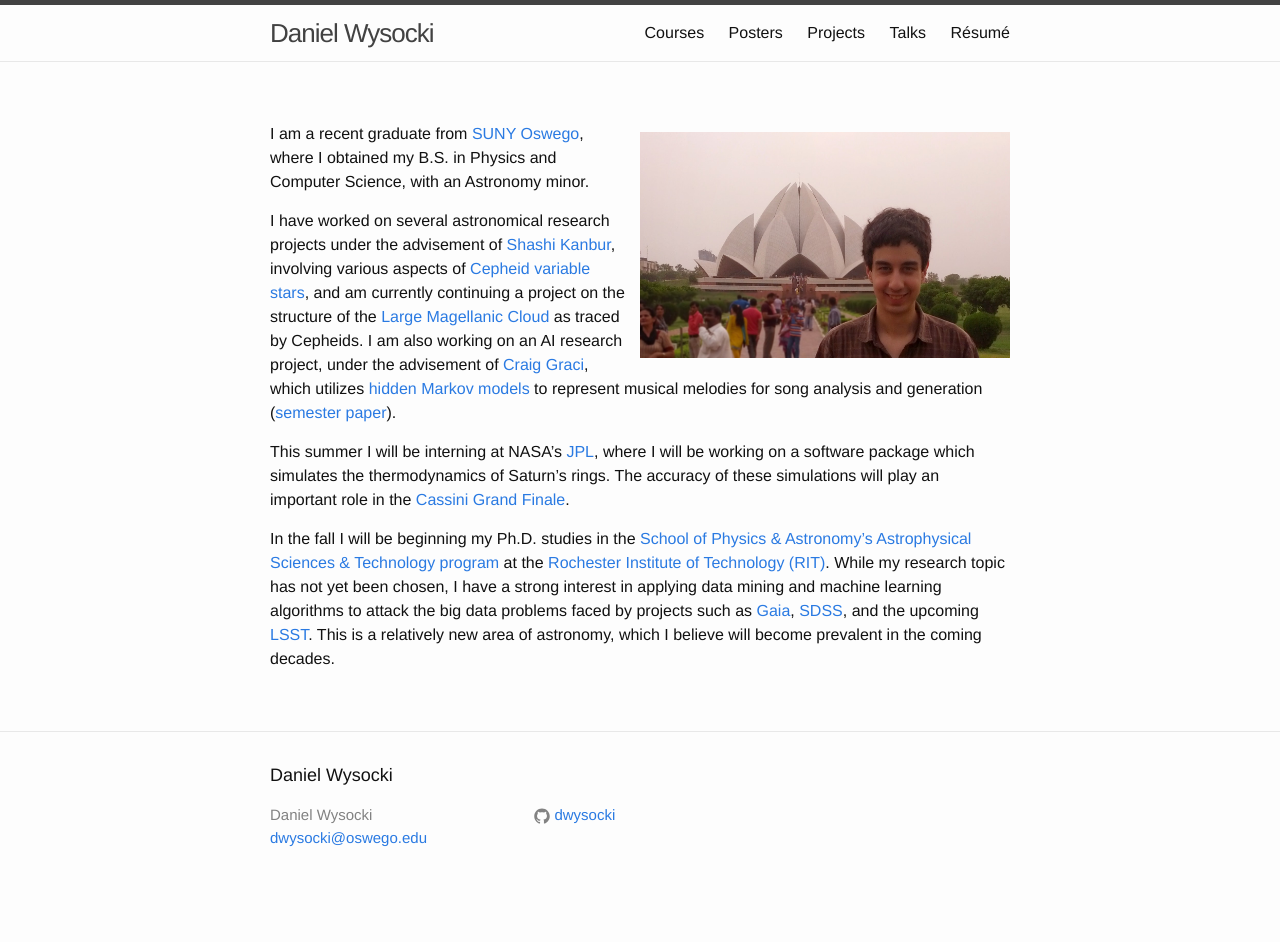
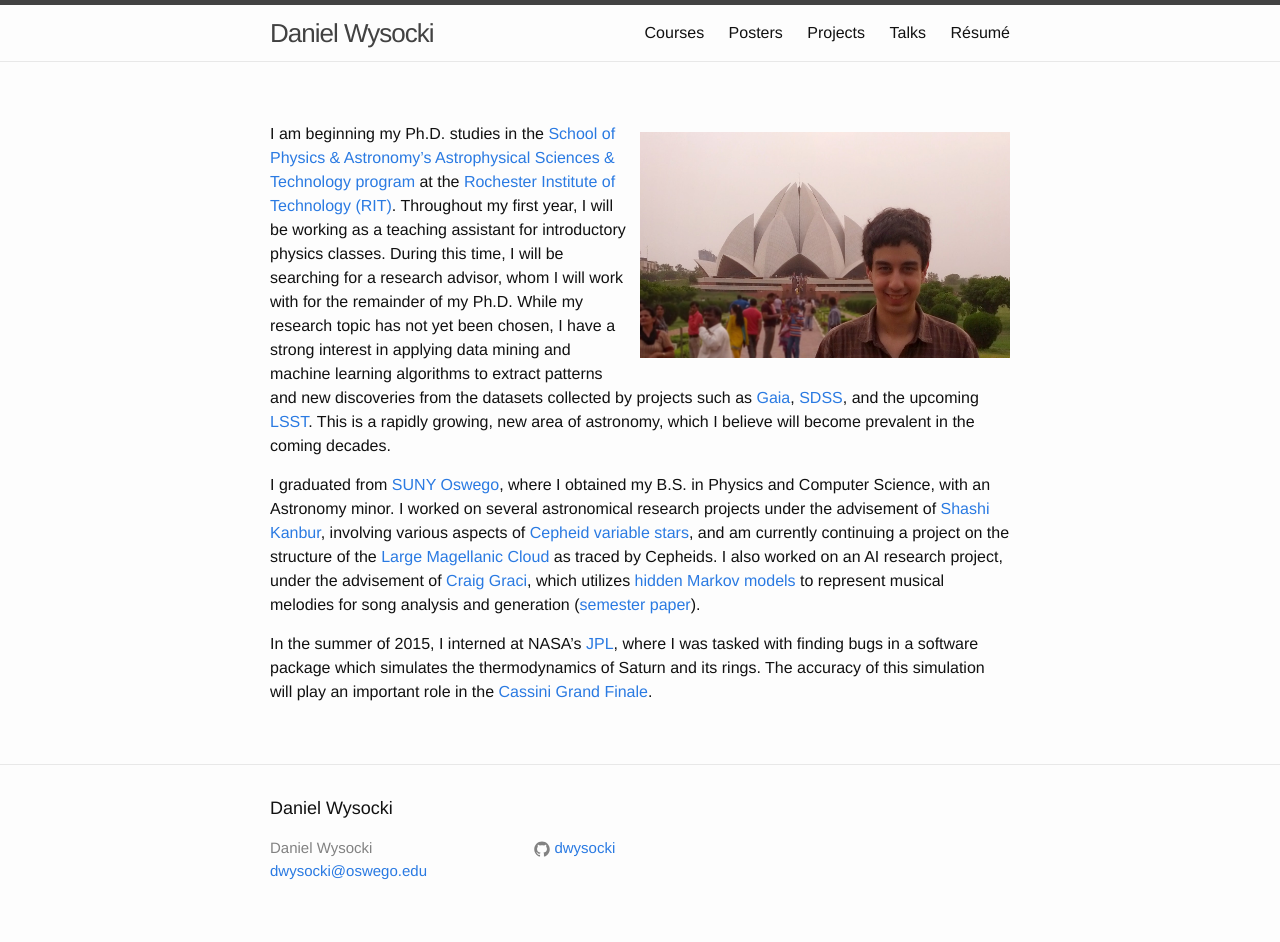
Before and after one commit to dwysocki/dwysocki.github.io, a Jekyll site: the page built from index.md, in a window 1280 px wide. Built offline with Jekyll 4.4.1, drawn with Linux system fonts in a browser that asks for light colours; before the commit the page ends 909 px from its top, so only the background shows below that.

Commit message:
Updating website with new index and resume

```diff
--- a/index.md
+++ b/index.md
@@ -7,10 +7,8 @@ layout: page
 </div>
 
 
-I am a recent graduate from [SUNY Oswego](http://www.oswego.edu), where I obtained my B.S. in Physics and Computer Science, with an Astronomy minor.
+I am beginning my Ph.D. studies in the [School of Physics & Astronomy's](http://www.rit.edu/~w-physic/) [Astrophysical Sciences & Technology program](https://www.rit.edu/cos/astrophysics/) at the [Rochester Institute of Technology (RIT)](https://www.rit.edu/). Throughout my first year, I will be working as a teaching assistant for introductory physics classes. During this time, I will be searching for a research advisor, whom I will work with for the remainder of my Ph.D. While my research topic has not yet been chosen, I have a strong interest in applying data mining and machine learning algorithms to extract patterns and new discoveries from the datasets collected by projects such as [Gaia](http://sci.esa.int/gaia/), [SDSS](http://www.sdss.org/), and the upcoming [LSST](http://www.lsst.org/lsst/). This is a rapidly growing, new area of astronomy, which I believe will become prevalent in the coming decades.
 
-I have worked on several astronomical research projects under the advisement of [Shashi Kanbur](http://oswego.edu/~kanbur), involving various aspects of [Cepheid variable stars](https://en.wikipedia.org/wiki/Cepheid_variable), and am currently continuing a project on the structure of the [Large Magellanic Cloud](https://en.wikipedia.org/wiki/Large_Magellanic_Cloud) as traced by Cepheids. I am also working on an AI research project, under the advisement of [Craig Graci](http://http://www.cs.oswego.edu/~blue/), which utilizes [hidden Markov models](https://en.wikipedia.org/wiki/Hidden_Markov_model) to represent musical melodies for song analysis and generation ([semester paper](http://dwysocki.github.io/csc466/assets/papers/semester-paper.pdf)).
+I graduated from [SUNY Oswego](http://www.oswego.edu), where I obtained my B.S. in Physics and Computer Science, with an Astronomy minor. I worked on several astronomical research projects under the advisement of [Shashi Kanbur](http://oswego.edu/~kanbur), involving various aspects of [Cepheid variable stars](https://en.wikipedia.org/wiki/Cepheid_variable), and am currently continuing a project on the structure of the [Large Magellanic Cloud](https://en.wikipedia.org/wiki/Large_Magellanic_Cloud) as traced by Cepheids. I also worked on an AI research project, under the advisement of [Craig Graci](http://http://www.cs.oswego.edu/~blue/), which utilizes [hidden Markov models](https://en.wikipedia.org/wiki/Hidden_Markov_model) to represent musical melodies for song analysis and generation ([semester paper](http://dwysocki.github.io/csc466/assets/papers/semester-paper.pdf)).
 
-This summer I will be interning at NASA's [JPL](https://en.wikipedia.org/wiki/Jet_Propulsion_Laboratory), where I will be working on a software package which simulates the thermodynamics of Saturn's rings. The accuracy of these simulations will play an important role in the [Cassini Grand Finale](http://saturn.jpl.nasa.gov/news/cassinifeatures/feature20140630/).
-
-In the fall I will be beginning my Ph.D. studies in the [School of Physics & Astronomy's](http://www.rit.edu/~w-physic/) [Astrophysical Sciences & Technology program](https://www.rit.edu/cos/astrophysics/) at the [Rochester Institute of Technology (RIT)](https://www.rit.edu/). While my research topic has not yet been chosen, I have a strong interest in applying data mining and machine learning algorithms to attack the big data problems faced by projects such as [Gaia](http://sci.esa.int/gaia/), [SDSS](http://www.sdss.org/), and the upcoming [LSST](http://www.lsst.org/lsst/). This is a relatively new area of astronomy, which I believe will become prevalent in the coming decades.
+In the summer of 2015, I interned at NASA's [JPL](https://en.wikipedia.org/wiki/Jet_Propulsion_Laboratory), where I was tasked with finding bugs in a software package which simulates the thermodynamics of Saturn and its rings. The accuracy of this simulation will play an important role in the [Cassini Grand Finale](http://saturn.jpl.nasa.gov/news/cassinifeatures/feature20140630/).
```
Also changed, not shown: 1 other file.
